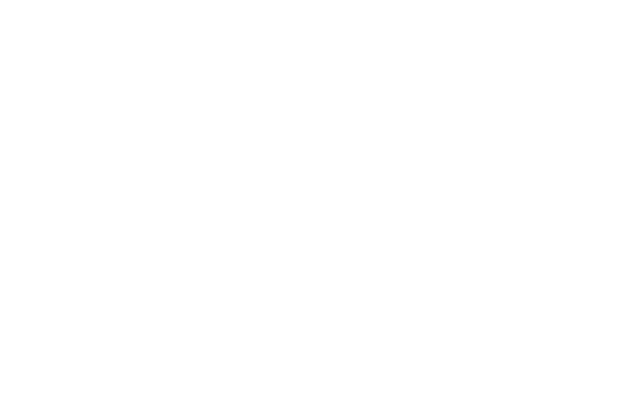
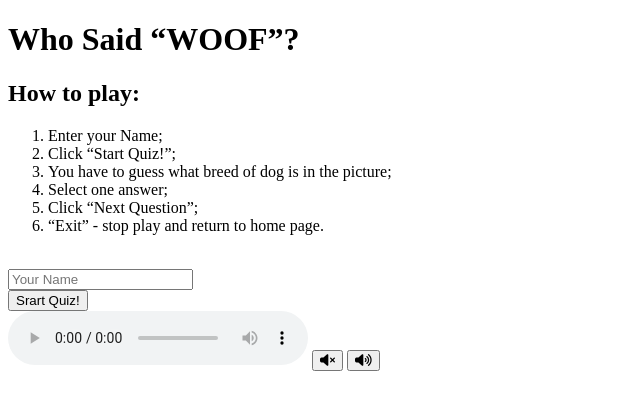
Before and after one commit to liscannor/who-said-woof-quiz, a plain HTML site: page index.html in a window 1280 px wide. Shown: the whole page, without its empty margins (0-640 px from the left). Drawn offline with Linux system fonts and the light colour scheme.

Commit message:
Add basic html stucture for header and main content

```diff
--- a/assets/css/style.css
+++ b/assets/css/style.css
@@ -0,0 +1,2 @@
+/* Google Font import */
+@import url('https://fonts.googleapis.com/css2?family=Ubuntu:ital,wght@0,400;0,500;0,700;1,400;1,500;1,700&display=swap')
--- a/index.html
+++ b/index.html
@@ -3,11 +3,72 @@
 <head>
     <meta charset="UTF-8">
     <meta name="viewport" content="width=device-width, initial-scale=1.0">
+
+    <!-- Add Font awesome -->
+
+
+
     <link rel="stylesheet" href="assets/css/style.css">
     <title>Who Said "WOOF"?</title>
 </head>
 <body>
+    <!-- Header -->
+    <header>
+        <h1 id="title">Who Said “WOOF”?</h1>
+    </header>
+    <!-- Main content -->
+    <main>
+        <section id="game-section">
+            <div class="quiz-area">
+                <!-- Guidance -->
+                <div id="guidance">
+                    <h2 class="guidance-title">How to play:</h2>
+                    <ol class="guidance-list">
+                        <li>Enter your Name;</li>
+                        <li>Click “Start Quiz!”;</li>
+                        <li>You have to guess what breed of dog is in the picture;</li>
+                        <li>Select one answer;</li>
+                        <li>Click “Next Question”;</li>
+                        <li>“Exit” - stop play and return to home page.</li>
 
+                    </ol>
+                </div>
+                <!-- Question content -->
+                <div id="questions">
+                    <img src="" alt="">
+                    <img src="" alt="">
+                    <img src="" alt="">
+                    <img src="" alt="">
+                    <img src="" alt="">
+                    <img src="" alt="">
+                    <img src="" alt="">
+                    <img src="" alt="">
+                    <img src="" alt="">
+                </div>
+            </div >
+            <!-- Main inputs and buttons -->
+            <div id="username">
+                <input type="text" id="name" name="name" class="btn username-input" placeholder="Your Name">
+            </div>
+            <div id="start-quiz">
+                <button class="btn start-quiz">Srart Quiz!</button>
+            </div>
+            <div class="answer-area"></div>
+            <!-- Sound and score content -->
+            <footer>
+                <!-- Audio element -->
+                <div>
+                    <audio src="" controls >
+                    <p>Your browser doesn't support HTML5 audio .</p>
+                    </audio>
+                    <button id="mutebtn" aria-label="Mute Sound"><i class="fa-solid fa-volume-xmark"></i></button>
+                    <button id="playbtn" aria-label="Play Sound"><i class="fa-solid fa-volume-high"></i></button>
+                </div>
+                <div class="score-area"></div>
+            </footer>
+        </section>
+    </main>
+    <script src="https://kit.fontawesome.com/6e23a18528.js" crossorigin="anonymous"></script>
     <script src="assets/js/script.js"></script>
 </body>
 </html>
```
Also changed, not shown: assets/images/beagle.webp (added), assets/images/bgd-pink.webp (added), assets/images/bichon-frise.webp (added), assets/images/boxer.webp (added), assets/images/chow-chow.webp (added), assets/images/corgi.webp (added), assets/images/german-shepherd-dog.webp (added), assets/images/husky.webp (added), assets/images/pit-bull.webp (added), assets/images/retriever.webp (added), assets/images/spitz.webp (added).
